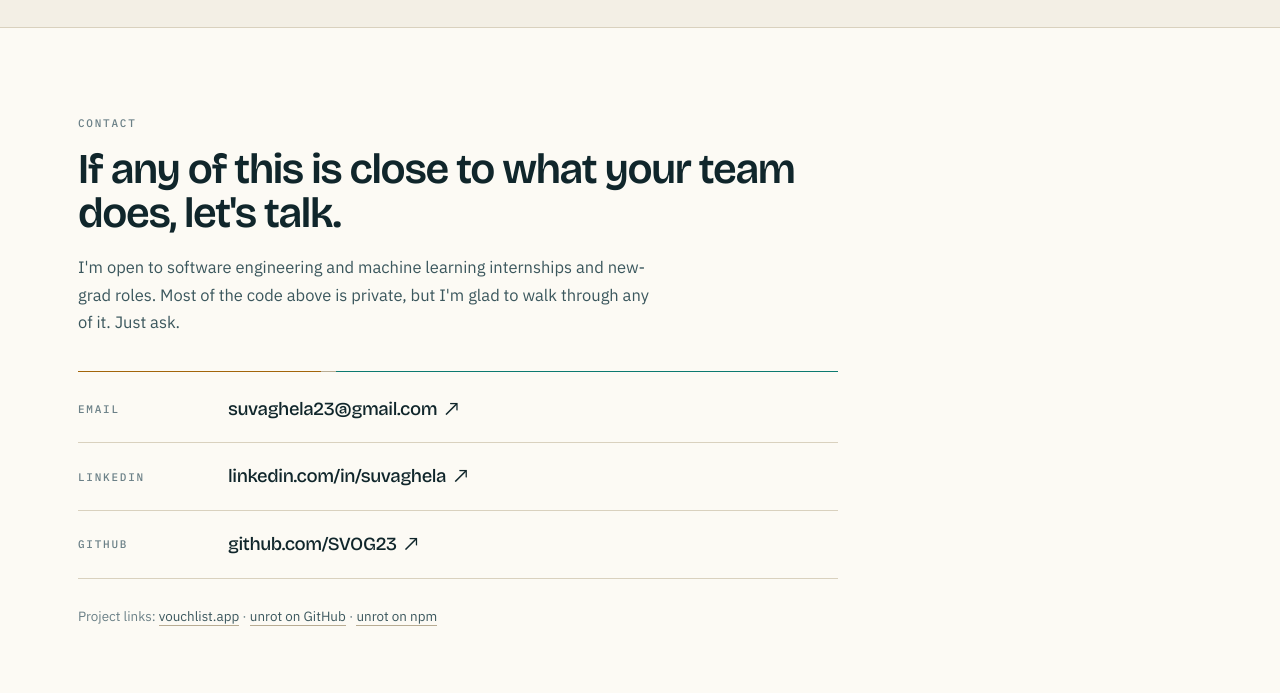
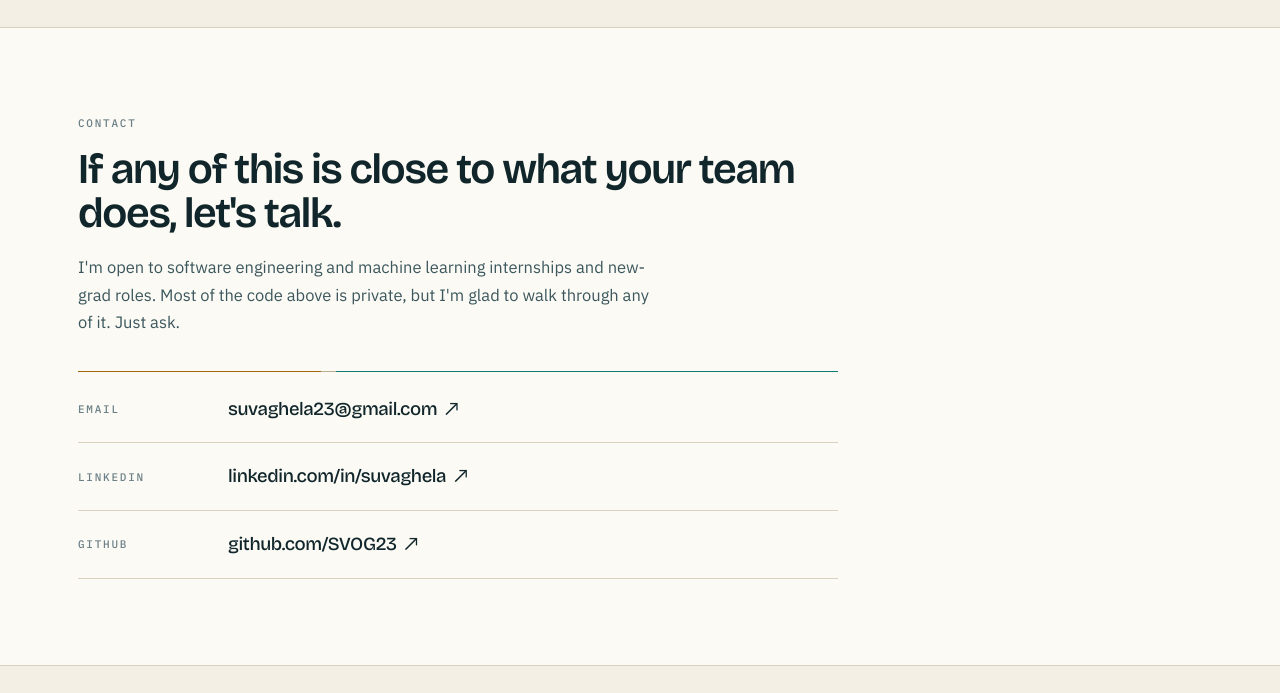
Before and after one commit to SVOG23/GithubShowcase, a plain HTML site: page index.html in a window 1280 px wide. Shown: the part 7230-7923 px from the top of the page. Drawn offline with nearby package versions, Linux system fonts and the light colour scheme.

Commit message:
Remove the redundant "Project links" line from Contact
vouchlist.app and both unrot links already live in their own project
cards higher on the page, so this line only repeated them at the bottom
with no new information for the reader.

Co-Authored-By: Claude Opus 5 <noreply@anthropic.com>
Claude-Session: https://claude.ai/code/session_015ec7Nztf9gNLz8hT5EqXBj

```diff
--- a/assets/styles.css
+++ b/assets/styles.css
@@ -424,9 +424,6 @@ html[data-theme="light"] .case { background: var(--ink-2); }
 .contact-list a:hover { color: var(--cyan); }
 .contact-list a:hover .jump-arrow { transform: translate(2px, -2px); }
 
-.contact-projects { margin-top: 26px; font-size: 13.4px; color: var(--dim); }
-.contact-projects a { color: var(--bone-2); text-decoration: none; border-bottom: 1px solid var(--rule-2); }
-.contact-projects a:hover { color: var(--cyan); border-color: var(--cyan); }
 
 /* ── footer ─────────────────────────────────────────────── */
 .footer { border-top: 1px solid var(--rule); padding: 30px 0 46px; }
--- a/index.html
+++ b/index.html
@@ -493,13 +493,6 @@
           <a href="https://github.com/SVOG23" target="_blank" rel="noopener">github.com/SVOG23<span class="jump-arrow" aria-hidden="true">↗</span></a>
         </li>
       </ul>
-
-      <p class="contact-projects">
-        Project links:
-        <a href="https://www.vouchlist.app/" target="_blank" rel="noopener">vouchlist.app</a> ·
-        <a href="https://github.com/unrot-dev/unrot" target="_blank" rel="noopener">unrot on GitHub</a> ·
-        <a href="https://www.npmjs.com/package/unrot" target="_blank" rel="noopener">unrot on npm</a>
-      </p>
     </div>
   </div>
 </section>
```
